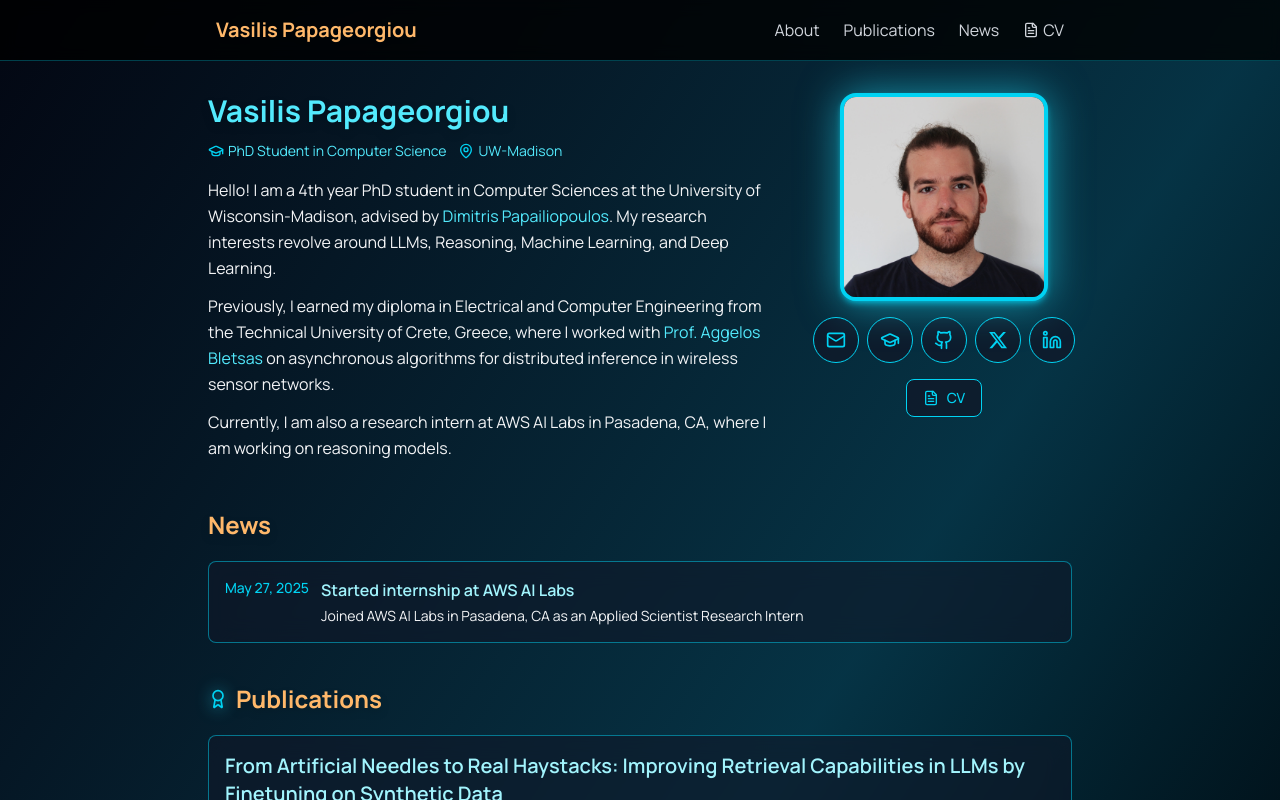
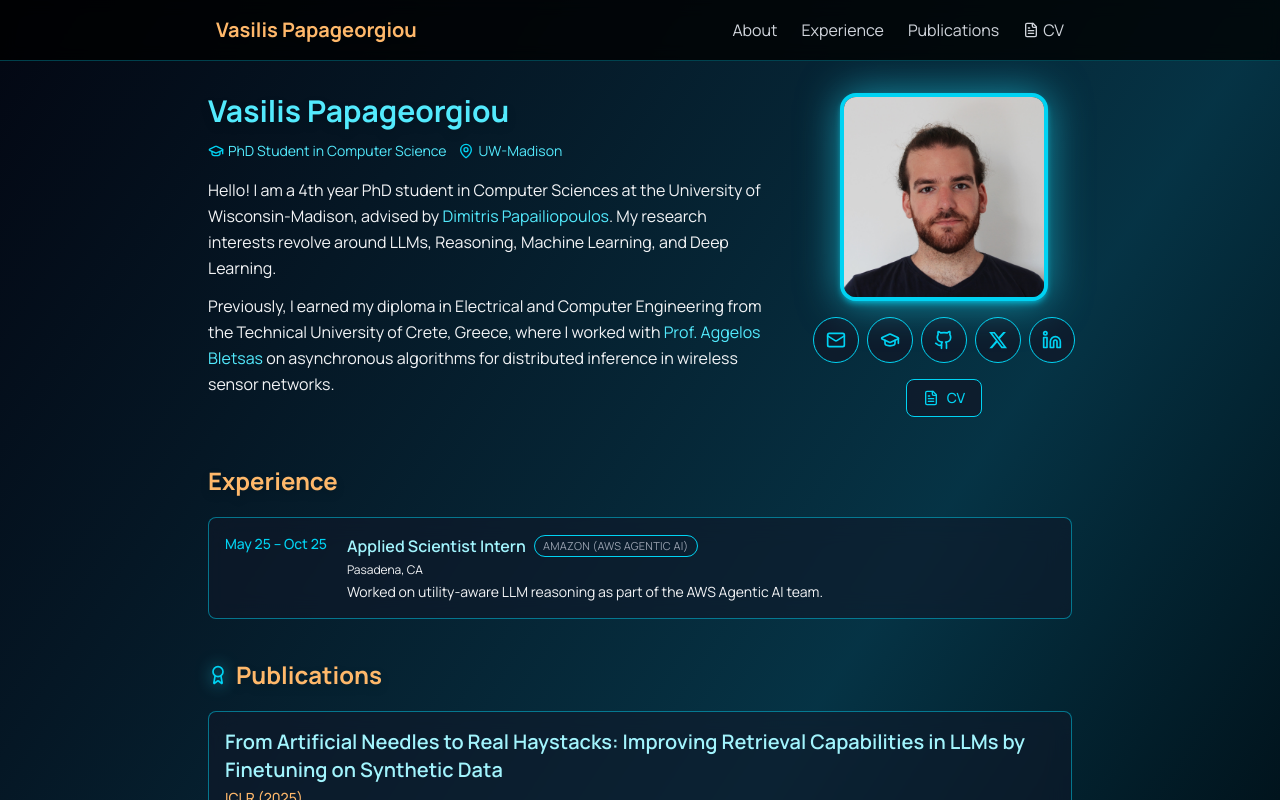
Before and after one commit to v-papageorgiou/v-papageorgiou.github.io, a Next.js app: page / in a window 1280 px wide. Shown: the top 800 px of the page. Built offline with nearby package versions, Linux system fonts and the light colour scheme.

Commit message:
finished internship

```diff
--- a/src/app/layout.tsx
+++ b/src/app/layout.tsx
@@ -14,7 +14,7 @@ export const metadata: Metadata = {
     default: "Vasilis Papageorgiou - PhD Student at UW-Madison",
     template: "%s | Vasilis Papageorgiou"
   },
-  description: "Vasilis Papageorgiou is a 4th year PhD student in Computer Science at UW-Madison, working on LLMs, ML, and Deep Learning with a focus on reasoning models. Currently an intern at AWS AI Labs.",
+  description: "Vasilis Papageorgiou is a 4th year PhD student in Computer Science at UW-Madison, working on LLMs, ML, and Deep Learning with a focus on reasoning models.",
   keywords: ["Vasilis Papageorgiou", "PhD", "Computer Science", "UW-Madison", "Machine Learning", "Deep Learning", "LLMs", "Reasoning Models", "AWS AI Labs", "Dimitris Papailiopoulos", "Technical University of Crete"],
   authors: [{ name: "Vasilis Papageorgiou" }],
   creator: "Vasilis Papageorgiou",
--- a/src/app/page.tsx
+++ b/src/app/page.tsx
@@ -14,23 +14,10 @@ import {
 } from "lucide-react";
 import Publication from "@/components/Publication";
 import { publications, formatAuthors } from "@/data/publications";
-import { news } from "@/data/news";
+import { experience } from "@/data/experience";
 import { socialLinks as importedSocialLinks } from "@/data/personal";
 import { getColleagueLink } from "@/data/colleagues";
 import { colors, effects, transitions, classes } from "@/styles/theme";
-
-const formatNewsDate = (isoDate: string) => {
-  const parsed = new Date(isoDate);
-  if (Number.isNaN(parsed.getTime())) {
-    return isoDate;
-  }
-
-  return parsed.toLocaleDateString(undefined, {
-    month: "short",
-    day: "numeric",
-    year: "numeric",
-  });
-};
 
 // Custom X.com icon component
 const XIcon = ({ className }: { className?: string }) => (
@@ -104,9 +91,6 @@ export default function Home() {
                   Previously, I earned my diploma in Electrical and Computer Engineering from the Technical University of Crete,
                   Greece, where I worked with <a href={getColleagueLink("Aggelos Bletsas")} className={`${colors.cyanLight} ${colors.textLinkHover} ${transitions.colors} ${effects.glowCyan}`}>Prof. Aggelos Bletsas</a>  on asynchronous algorithms for distributed inference in wireless sensor networks.
                 </p>
-                <p className="mb-0">
-                  Currently, I am also a research intern at AWS AI Labs in Pasadena, CA, where I am working on reasoning models.
-                </p>
               </div>
             </div>
 
@@ -160,35 +144,36 @@ export default function Home() {
           </div>
         </section>
 
-        {/* News */}
-        <section id="news" className="mb-10">
-          <h2 className={`text-2xl font-bold ${colors.orange} mb-5 ${effects.dropShadow}`}>News</h2>
+        {/* Experience */}
+        <section id="experience" className="mb-10">
+          <h2 className={`text-2xl font-bold ${colors.orange} mb-5 ${effects.dropShadow}`}>Experience</h2>
 
           <div className="space-y-3">
-            {news.map((item, index) => (
-              <div key={index} className={classes.card}>
-                <div className="flex items-start space-x-3">
+            {experience.map((item, index) => (
+              <div key={`${item.organization}-${index}`} className={classes.card}>
+                <div className="flex flex-col sm:flex-row sm:items-start sm:space-x-3 gap-2">
                   <time
-                    dateTime={item.date}
                     className={`${colors.cyan} font-medium text-sm min-w-fit`}
                   >
-                    {formatNewsDate(item.date)}
+                    {item.dateRange}
                   </time>
                   <div className="flex-1">
                     <div className="flex flex-wrap items-center gap-2">
-                      <h3 className={`font-semibold ${colors.cyanDark} text-base`}>{item.title}</h3>
-                      {item.category && (
-                        <span className={`text-[11px] uppercase tracking-wide px-2 py-0.5 rounded-full border ${colors.borderSocial} ${colors.textFooterSecondary}`}>
-                          {item.category}
-                        </span>
-                      )}
-                      {item.highlight && (
-                        <span className={`text-[11px] uppercase tracking-wide px-2 py-0.5 rounded-full bg-cyan-500/20 border border-cyan-400/40 text-cyan-200`}>
-                          Highlight
-                        </span>
-                      )}
+                      <h3 className={`font-semibold ${colors.cyanDark} text-base`}>
+                        {item.role}
+                      </h3>
+                      <span className={`text-[11px] uppercase tracking-wide px-2 py-0.5 rounded-full border ${colors.borderSocial} ${colors.textFooterSecondary}`}>
+                        {item.organization}
+                      </span>
                     </div>
-                    <p className={`${colors.textBody} text-sm mt-1`}>{item.description}</p>
+                    {item.location && (
+                      <p className={`${colors.textBody} text-xs mt-1`}>
+                        {item.location}
+                      </p>
+                    )}
+                    <p className={`${colors.textBody} text-sm mt-1`}>
+                      {item.description}
+                    </p>
                   </div>
                 </div>
               </div>
--- a/src/components/Navigation.tsx
+++ b/src/components/Navigation.tsx
@@ -9,8 +9,8 @@ export default function Navigation() {
 
   const navLinks = [
     { href: '#about', label: 'About' },
+    { href: '#experience', label: 'Experience' },
     { href: '#publications', label: 'Publications' },
-    { href: '#news', label: 'News' },
   ];
 
   const mobileMenuId = 'primary-navigation';
--- /dev/null
+++ b/src/data/experience.ts
@@ -0,0 +1,17 @@
+export type ExperienceItem = {
+  role: string;
+  organization: string;
+  location?: string;
+  dateRange: string;
+  description: string;
+};
+
+export const experience: ExperienceItem[] = [
+  {
+    role: "Applied Scientist Intern",
+    organization: "Amazon (AWS Agentic AI)",
+    location: "Pasadena, CA",
+    dateRange: "May 25 – Oct 25",
+    description: "Worked on utility-aware LLM reasoning as part of the AWS Agentic AI team."
+  }
+];
--- a/src/data/news.ts
+++ b/src/data/news.ts
@@ -1,11 +1,11 @@
 export const news = [
-  {
-    date: "2025-05-27",
-    title: "Started internship at AWS AI Labs",
-    description: "Joined AWS AI Labs in Pasadena, CA as an Applied Scientist Research Intern",
-    category: "",
-    highlight: false
-  }
+  // {
+  //   date: "2025-05-27",
+  //   title: "Started internship at AWS AI Labs",
+  //   description: "Joined AWS AI Labs in Pasadena, CA as an Applied Scientist Research Intern",
+  //   category: "",
+  //   highlight: false
+  // }
 ];
 
 export const awards = [
```
